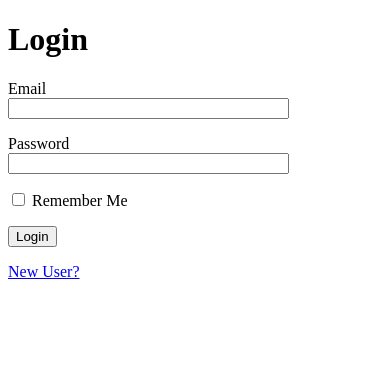
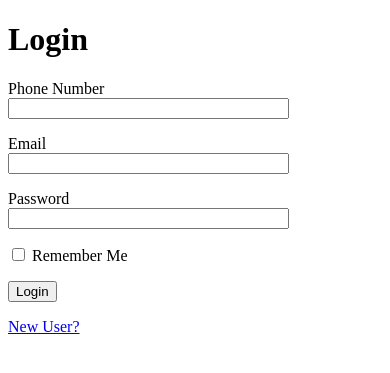
Before and after one commit to yilongzhu/haste, a Flask app: page /login in a window 390 px wide. Shown: the part 26-399 px from the top of the page. Run offline with Flask 2, Linux system fonts and the light colour scheme; parts of the project's set-up code (start-up, migrations or seed data) failed here and were passed over.

Commit message:
Add phone field to LoginForm

```diff
--- a/app/templates/auth/login.html
+++ b/app/templates/auth/login.html
@@ -4,7 +4,13 @@
     <h1>Login</h1>
     <form action = "" method = "post" novalidate>
         {{ form.hidden_tag() }}
-
+        <p>
+            {{ form.phone.label }}<br>
+            {{ form.phone(size = 32) }}
+            {% for error in form.phone.errors %}
+            <span style = "color: red;">[{{ error }}]</span>
+            {% endfor %}
+        </p>
         <p>
             {{ form.email.label }}<br>
             {{ form.email(size = 32) }}
```
